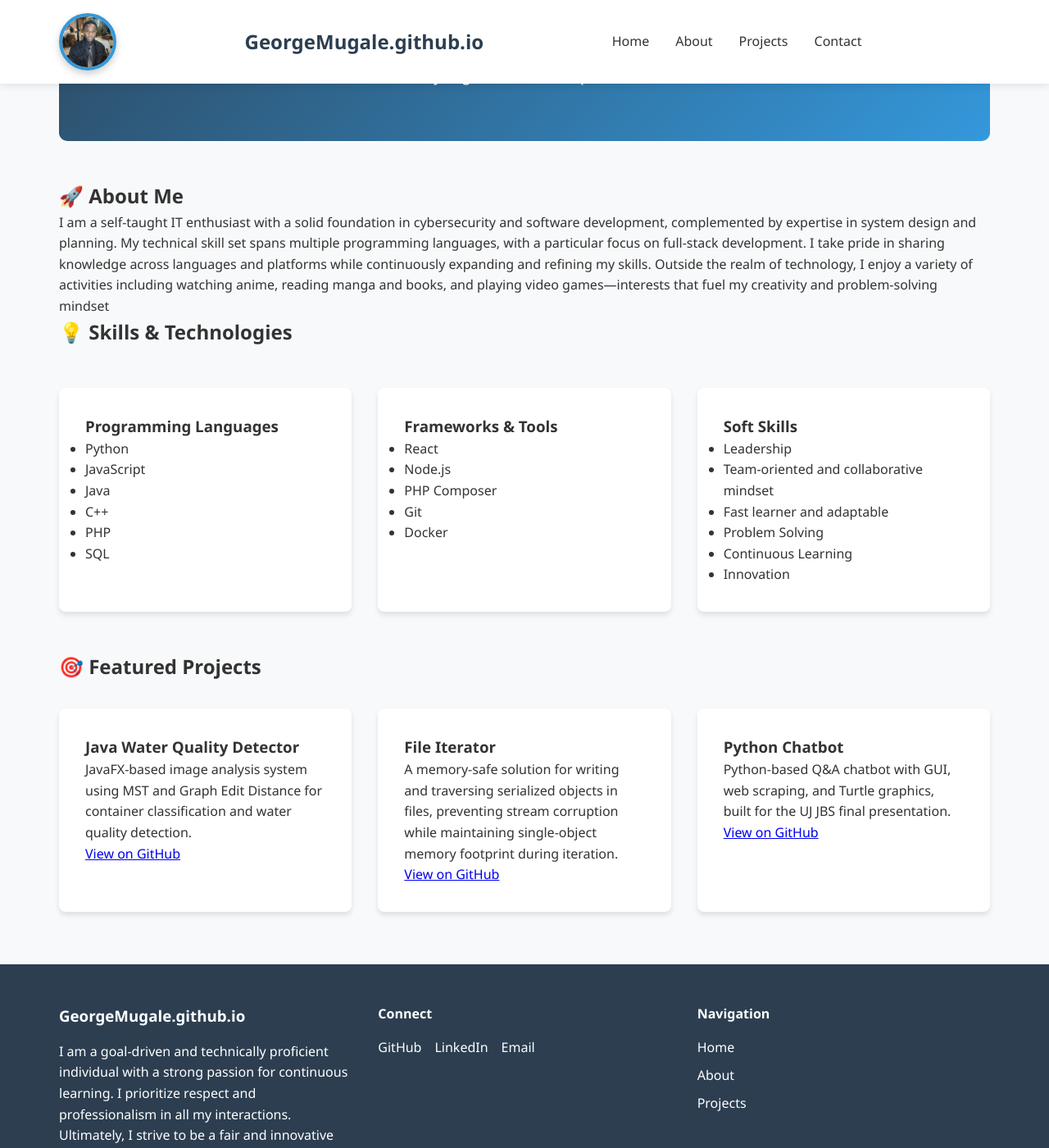
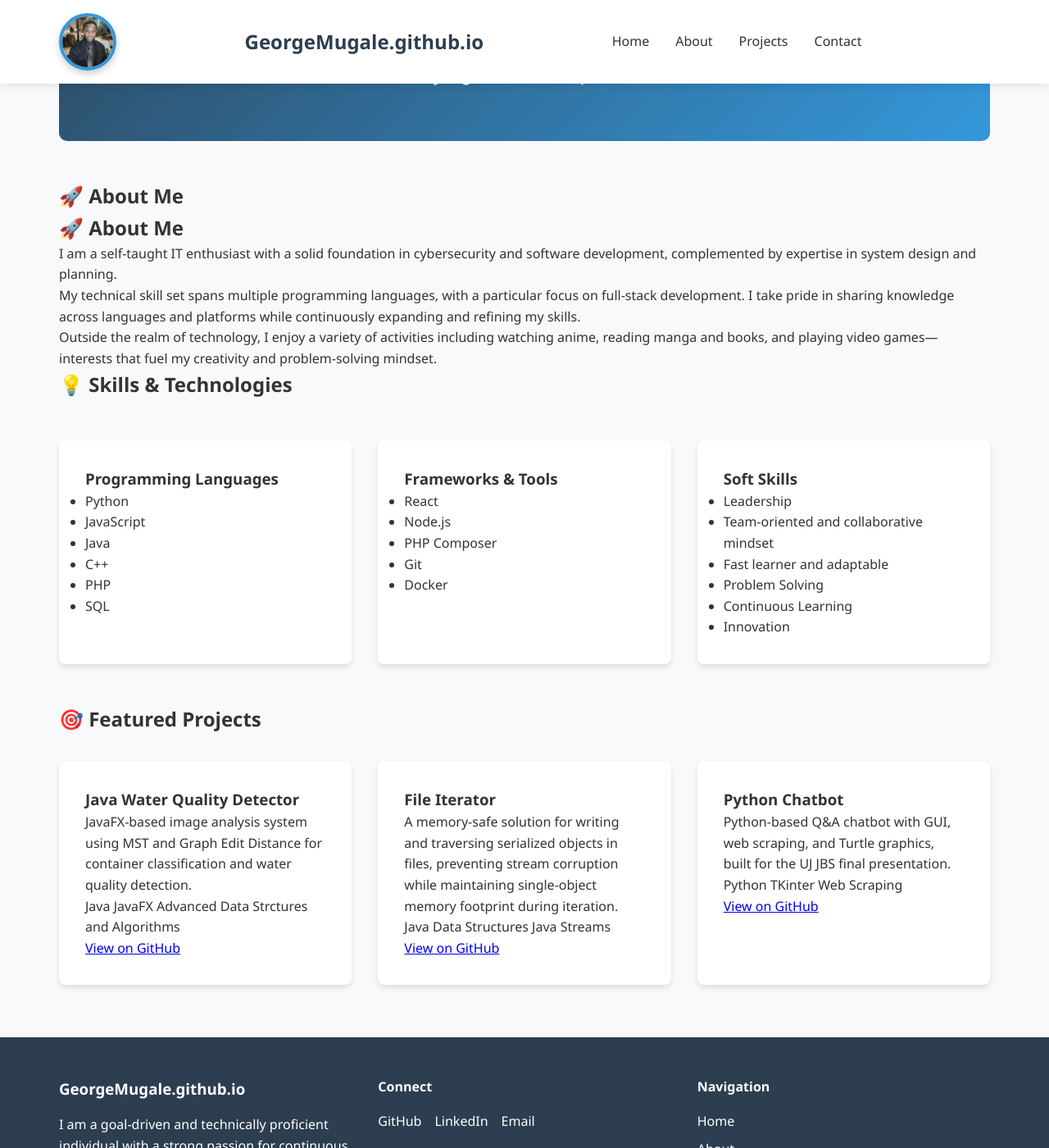
Before and after one commit to GeorgeMugale/GeorgeMugale.github.io, a Jekyll site: the page built from index.md, in a window 1280 px wide and 1400 px high, scrolled down 345 px. Shown: the whole window at 82% size. Built offline with Jekyll 4.4.1, drawn with Linux system fonts in a browser that asks for light colours.

Commit message:
Update index.md

```diff
--- a/index.md
+++ b/index.md
@@ -10,20 +10,13 @@ title: Home
 
 ## 🚀 About Me
 
-I am a self-taught IT enthusiast with a solid
-foundation in cybersecurity and software
-development, complemented by expertise in
-system design and planning. My technical skill
-set spans multiple programming languages,
-with a particular focus on full-stack
-development. I take pride in sharing knowledge
-across languages and platforms while
-continuously expanding and refining my skills.
-Outside the realm of technology, I enjoy a
-variety of activities including watching anime,
-reading manga and books, and playing video
-games—interests that fuel my creativity and
-problem-solving mindset
+## 🚀 About Me
+
+I am a self-taught IT enthusiast with a solid foundation in cybersecurity and software development, complemented by expertise in system design and planning.
+
+My technical skill set spans multiple programming languages, with a particular focus on full-stack development. I take pride in sharing knowledge across languages and platforms while continuously expanding and refining my skills.
+
+Outside the realm of technology, I enjoy a variety of activities including watching anime, reading manga and books, and playing video games—interests that fuel my creativity and problem-solving mindset.
 
 ## 💡 Skills & Technologies
 
@@ -70,18 +63,33 @@ problem-solving mindset
     <div class="project-card">
         <h3>Java Water Quality Detector</h3>
         <p>JavaFX-based image analysis system using MST and Graph Edit Distance for container classification and water quality detection.</p>
+        <div class="project-tech">
+            <span class="tech-tag">Java</span>
+            <span class="tech-tag">JavaFX</span>
+            <span class="tech-tag">Advanced Data Strctures and Algorithms</span>
+        </div>
         <a href="https://github.com/GeorgeMugale/CSC3-Mini-Project">View on GitHub</a>
     </div>
 
     <div class="project-card">
         <h3>File Iterator</h3>
         <p>A memory-safe solution for writing and traversing serialized objects in files, preventing stream corruption while maintaining single-object memory footprint during iteration.</p>
+        <div class="project-tech">
+            <span class="tech-tag">Java</span>
+            <span class="tech-tag">Data Structures</span>
+            <span class="tech-tag">Java Streams</span>
+        </div>
         <a href="https://github.com/GeorgeMugale/File-Iterator">View on GitHub</a>
     </div>
 
     <div class="project-card">
         <h3>Python Chatbot</h3>
         <p>Python-based Q&A chatbot with GUI, web scraping, and Turtle graphics, built for the UJ JBS final presentation.</p>
+        <div class="project-tech">
+            <span class="tech-tag">Python</span>
+            <span class="tech-tag">TKinter</span>
+            <span class="tech-tag">Web Scraping</span>
+        </div>
         <a href="https://github.com/GeorgeMugale/Python-Chatbot">View on GitHub</a>
     </div>
 </div>
```
